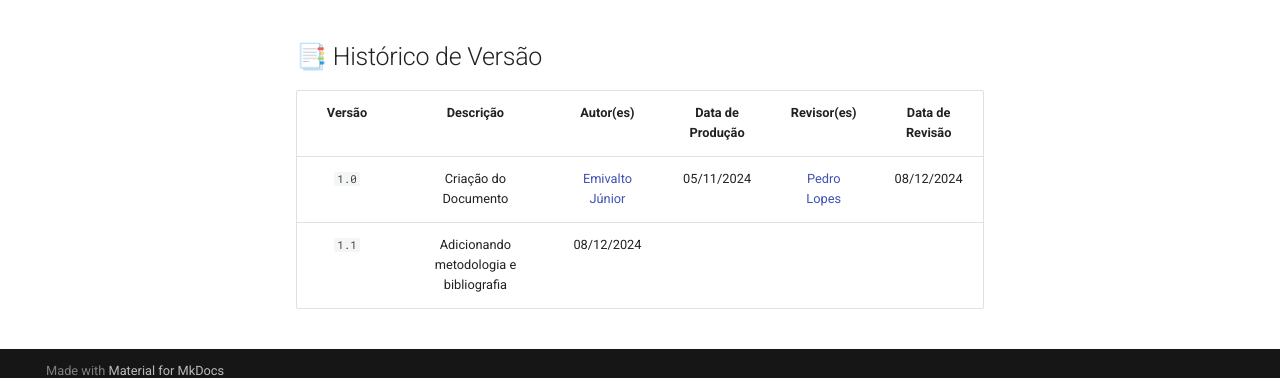
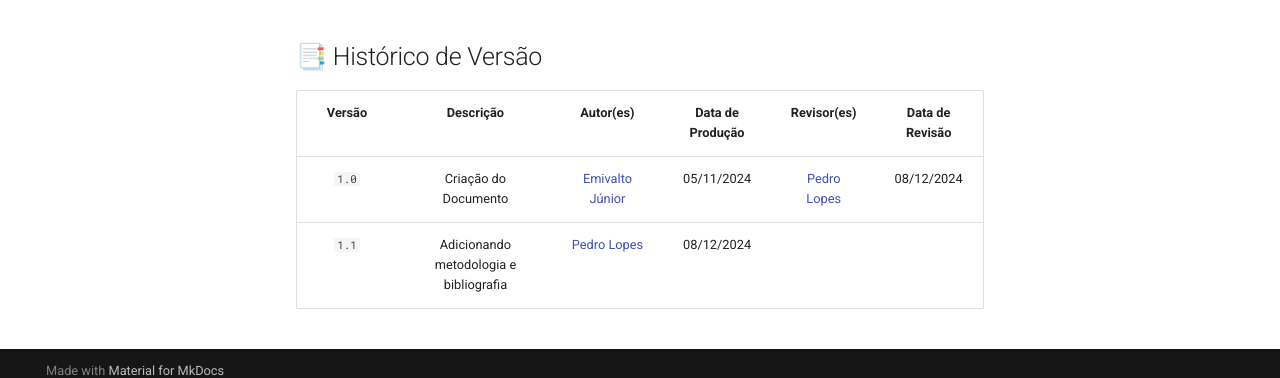
Before and after one commit to Requisitos-de-Software/2024.2-MeuSUSDigital, an MkDocs documentation site: the page built from docs/modelagem/lexicos.md, in a window 1280 px wide and 900 px high, scrolled down 774 px. Shown: the part 507-885 px from the top of the window. Built offline with MkDocs 1.6.1 and Material for MkDocs 9.7.7, drawn with Linux system fonts in a browser that asks for light colours.

Commit message:
Update lexicos.md

```diff
--- a/docs/modelagem/lexicos.md
+++ b/docs/modelagem/lexicos.md
@@ -52,4 +52,4 @@ Para a elaboração dos léxicos, utilizamos a notação do Léxico Ampliado da
  Versão | Descrição | Autor(es) | Data de Produção | Revisor(es) | Data de Revisão |
 |:------:|:-------------------------------:|:--------------:|:--------------:|:-------------:|:---------------------:|
 |  `1.0`  | Criação do Documento |[Emivalto Júnior](https://github.com/EmivaltoJrr)| 05/11/2024   | [Pedro Lopes](https://github.com/pLopess) | 08/12/2024 |
-|  `1.1`  | Adicionando metodologia e bibliografia| 08/12/2024   |  |  |
+|  `1.1`  | Adicionando metodologia e bibliografia| [Pedro Lopes](https://github.com/pLopess)   | 08/12/2024 |  | |
```
